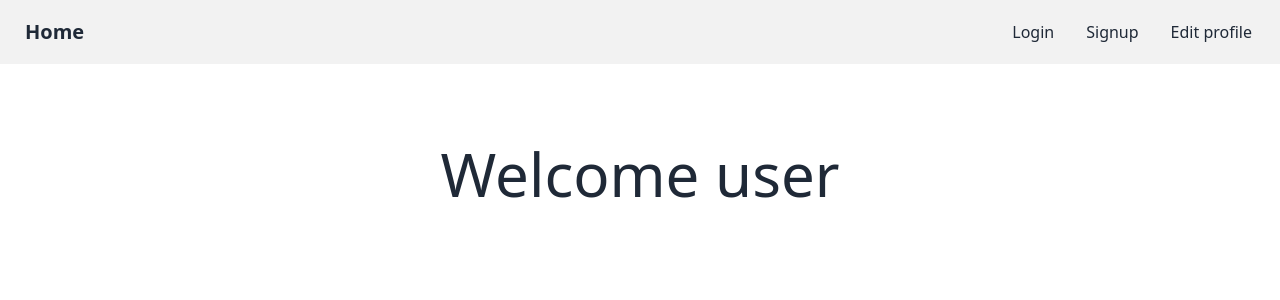
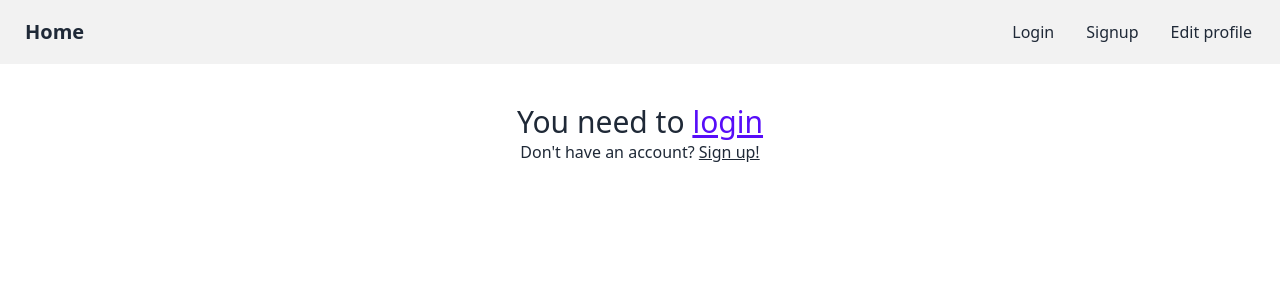
Before and after one commit to dariomnalerio/expense-tracker, a Next.js app in the folder client/: page / in a window 1280 px wide. Before the commit this address had no page. Shown: the top 300 px of the page. Built offline with nearby package versions, Linux system fonts and the light colour scheme.

Commit message:
Update styles

```diff
--- a/client/package.json
+++ b/client/package.json
@@ -22,6 +22,7 @@
     "prisma-client": "^0.0.0",
     "react": "18.2.0",
     "react-dom": "18.2.0",
+    "react-icons": "^4.8.0",
     "tailwindcss": "3.3.2",
     "typescript": "5.0.4",
     "zustand": "^4.3.8"
--- a/client/src/context/userContext.tsx
+++ b/client/src/context/userContext.tsx
@@ -9,7 +9,7 @@ export const CheckRegistration= () =>{
         let token = sessionStorage.getItem("Token");
         // If there is no token, redirect to register page
         if (!token) {
-          router.push("/register");
+          // router.push("/register");
         }
       }, []);
 }
--- a/client/src/pages/index.tsx
+++ b/client/src/pages/index.tsx
@@ -1,23 +1,50 @@
 import NavBar from "@/components/NavBar";
-import { useEffect } from "react";
+import { useEffect, useState } from "react";
 import { useRouter } from "next/router";
+import SignUpModal from "@/components/signUpModal";
 
 export default function Home() {
   const router = useRouter();
+  const [loggedIn, setLoggedIn] = useState(false);
+  const [email, setEmail] = useState("");
 
   useEffect(() => {
-    let token = sessionStorage.getItem("Token");
+    let userData = sessionStorage.getItem("Token");
     // If there is no token, redirect to register page
-    if (!token) {
-      router.push("/register");
+    if (!userData) {
+      setLoggedIn(false);
+    } else {
+      const userEmail = JSON.parse(userData).email;
+      setEmail(userEmail);
+      setLoggedIn(true);
     }
   }, []);
 
   return (
-    <main>
-      <NavBar />
+    <>
+      <main>
+        <NavBar />
 
-      <h1 className="text-6xl mt-20 text-center"> Welcome user</h1>
-    </main>
+        <div className="text-center mt-10">
+          {loggedIn ? (
+            <div>
+              <h1 className="text-5xl">Welcome {email}</h1>
+            </div>
+          ) : (
+            <div>
+              <h1 className="text-3xl">
+                You need to{" "}
+                <a href="/login" className="link link-primary">
+                  login
+                </a>
+              </h1>
+              <p>
+                Don't have an account? <a href="/login" className="link">Sign up!</a>
+              </p>
+            </div>
+          )}
+        </div>
+      </main>
+    </>
   );
 }
```
Also changed, not shown: client/src/api/UserRequestor.ts (renamed from client/src/api/UserRequestor.tsx), 1 other file (tests, documents, lock files or other folders).
